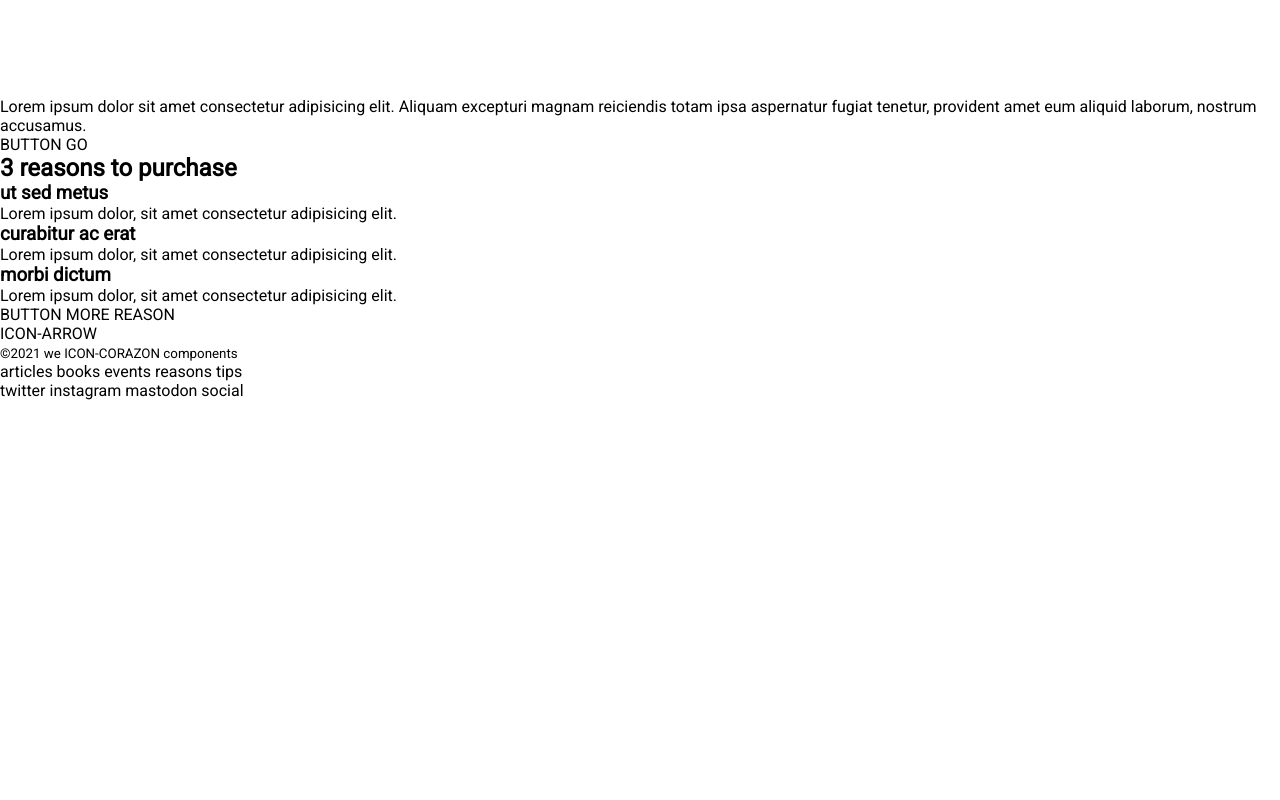
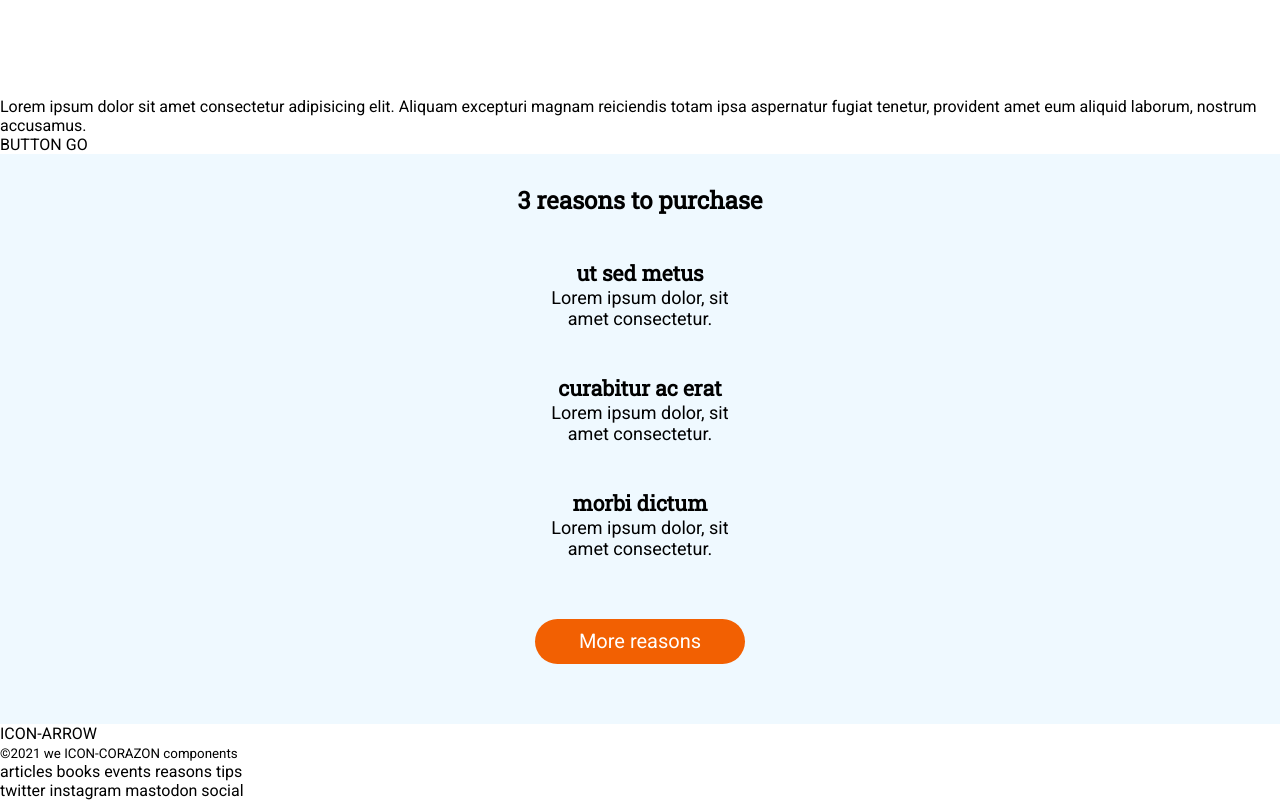
Before and after one commit to Adalab/modulo-1-evaluacion-final-Lorena999, a website: page src/html/index.html in a window 1280 px wide. Shown: the part 1071-1871 px from the top of the page. Before the commit the page ends 1471 px from the top, so only its background shows below. Drawn offline with nearby package versions, Linux system fonts and the light colour scheme; files that its build step writes are made by us from their sources; files whose address does not match are found by name.

Commit message:
add css section reasons

```diff
--- a/src/html/partials/main.html
+++ b/src/html/partials/main.html
@@ -2,7 +2,9 @@
   <section class="hero">
     <h1 class="title">anonymus proxy</h1>
     <h3 class="claim">In hac habitasse platea dictumst.</h3>
-    <div class="buttom-hero"></div>
+    <a href="#sectionreasons">
+      <div class="buttom-hero"></div>
+    </a>
   </section>
   <article class="container-tips">
       <h2 class="section-tips">insomnia tips</h2>
@@ -15,20 +17,20 @@
   </article>
     <div class="button go">BUTTON GO</div>
   </section>
-  <section class="reasons">
+  <section class="reasons" id="sectionreasons">
     <h2 class="reasons-title">3 reasons to purchase</h2>
     <article class="box reason1">
       <h3 class="title-reason">ut sed metus</h3>
-      <p>Lorem ipsum dolor, sit amet consectetur adipisicing elit.</p>
+      <p class="text-reason">Lorem ipsum dolor, sit amet consectetur.</p>
     </article>
     <article class="box reason2">
       <h3 class="title-reason">curabitur ac erat</h3>
-      <p>Lorem ipsum dolor, sit amet consectetur adipisicing elit.</p>
+      <p class="text-reason">Lorem ipsum dolor, sit amet consectetur.</p>
     </article>
     <article class="box reason3">
       <h3 class="title-reason">morbi dictum</h3>
-      <p>Lorem ipsum dolor, sit amet consectetur adipisicing elit.</p>
+      <p class="text-reason">Lorem ipsum dolor, sit amet consectetur.</p>
     </article>
-    <div class="button-more">BUTTON MORE REASON</div>
+    <div class="button-more">More reasons</div>
   </section>
 </main>
--- a/src/scss/layout/_main.scss
+++ b/src/scss/layout/_main.scss
@@ -43,3 +43,50 @@
   flex-direction: column;
   justify-content: space-between;
 }
+
+.reasons {
+  background-color: #eff9ff;
+  display: grid;
+  grid-template-columns: 100%;
+  grid-template-rows: 60px 1fr 1fr 1fr 165px;
+}
+.reasons-title {
+  justify-self: center;
+  color: black;
+  font-family: "Roboto Slab", serif;
+  font-weight: 700;
+  font-size: 1.5rem;
+  margin-top: 30px;
+  margin-bottom: 0;
+}
+.box {
+  justify-self: center;
+  color: black;
+  margin-top: 45px;
+  text-align: center;
+  font-size: 1.125rem;
+  max-width: 210px;
+}
+.title-reason {
+  font-family: "Roboto Slab", serif;
+  font-weight: 700;
+}
+.text-reason {
+  font-family: "Roboto", sans-serif;
+}
+.button-more {
+  width: 62%;
+  height: 45px;
+  min-width: 184px;
+  max-width: 210px;
+  background-color: #f26002;
+  border-radius: 2em;
+  justify-self: center;
+  align-self: center;
+  color: white;
+  font-size: 1.25rem;
+  font-family: "Roboto", sans-serif;
+  font-weight: 500;
+  text-align: center;
+  padding-top: 10px;
+}
```
